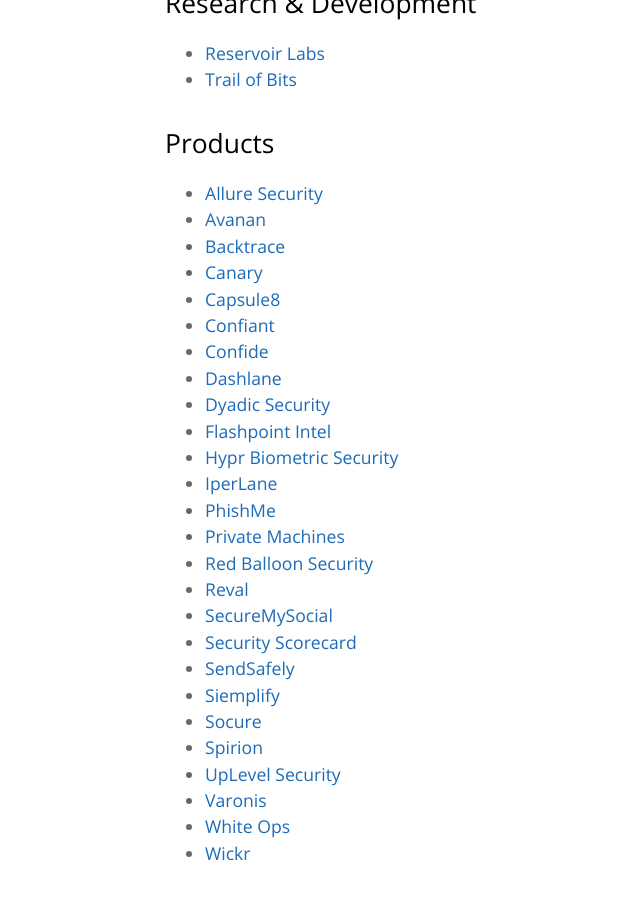
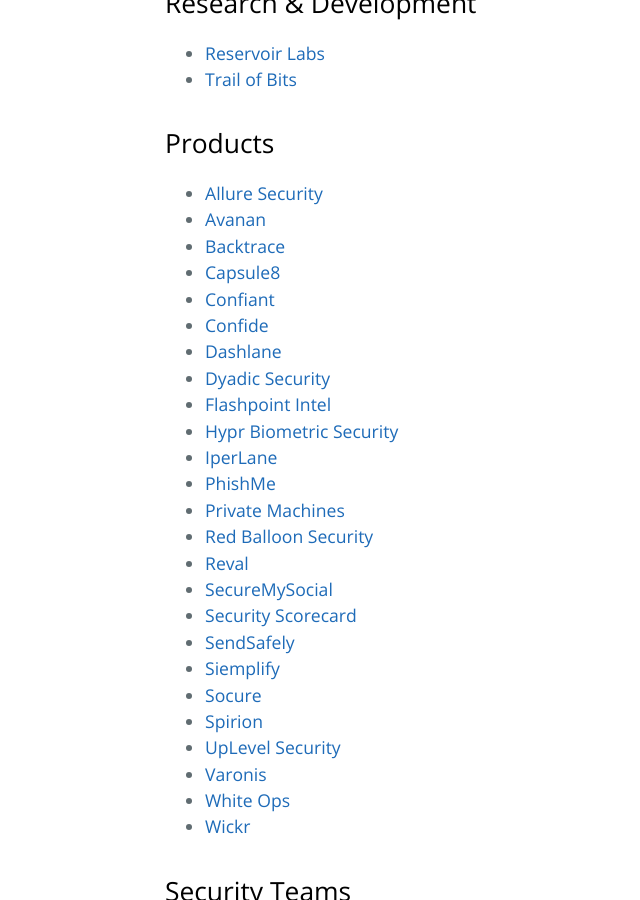
Before and after one commit to trailofbits/nyc-infosec, a Jekyll site: the page built from companies.md, in a window 1280 px wide and 900 px high, scrolled down 834 px. Shown: the whole window, without its empty margins (59-699 px from the left). Built offline with Jekyll 4.4.1, drawn with Linux system fonts in a browser that asks for light colours; our own code applies the rules of GitHub Pages for plain Markdown files.

Commit message:
Home security doesn't count as infosec

```diff
--- a/companies.md
+++ b/companies.md
@@ -32,7 +32,6 @@
 * [Allure Security](https://www.alluresecurity.com/)
 * [Avanan](https://www.avanan.com/)
 * [Backtrace](https://backtrace.io)
-* [Canary](https://canary.is/)
 * [Capsule8](https://capsule8.io/)
 * [Confiant](https://www.confiant.com/)
 * [Confide](https://getconfide.com/)
```
